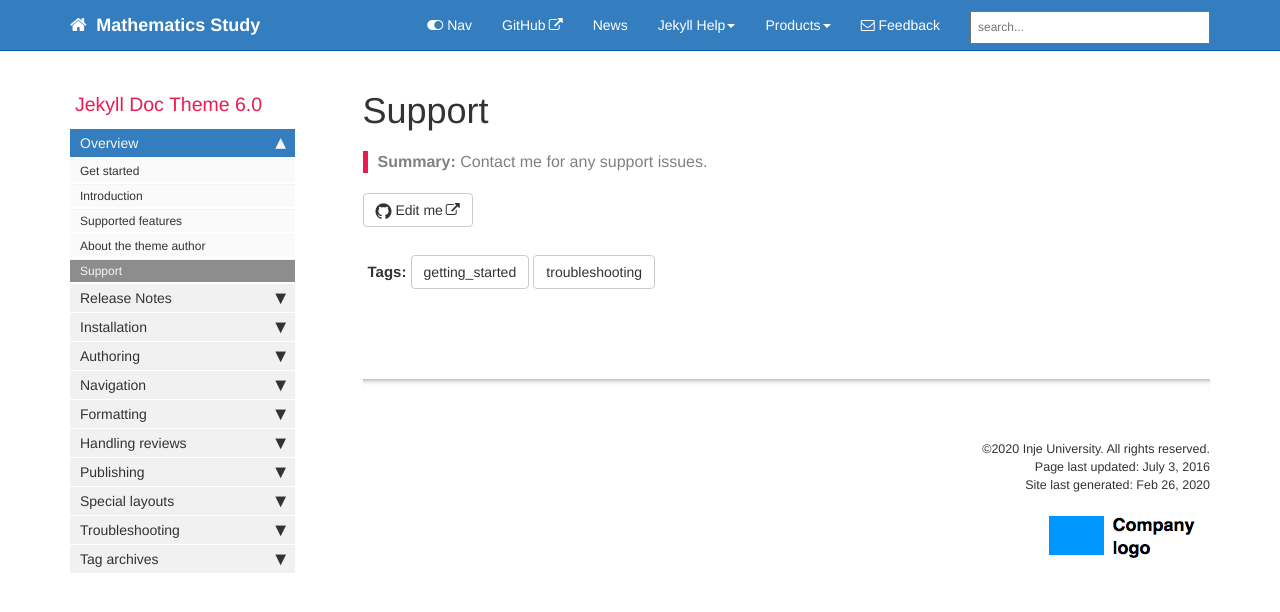
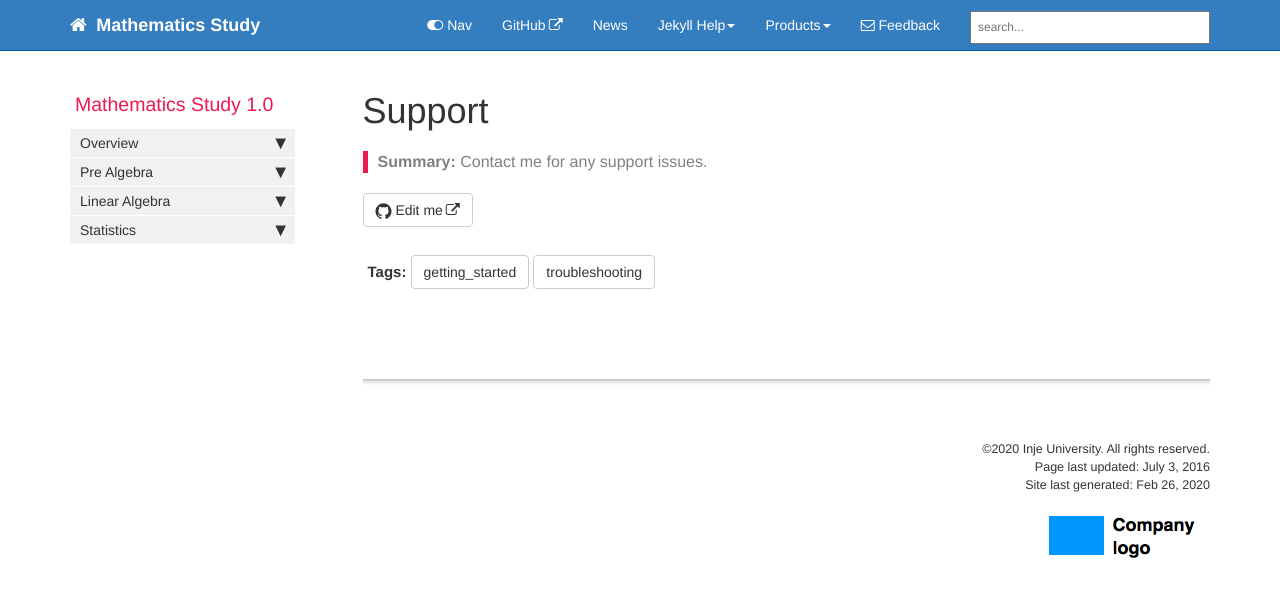
Before and after one commit to jongeunShin95/mathematics-study, a Jekyll site: the page built from pages/mydoc/mydoc_support.md, in a window 1280 px wide. Shown: the top 612 px of the page. Built offline with Jekyll 4.4.1, drawn with Linux system fonts in a browser that asks for light colours; comment, search, counter and statistics services are not loaded; part of the change alters nothing that is shown.

Commit message:
setting...

```diff
--- a/_data/sidebars/mydoc_sidebar.yml
+++ b/_data/sidebars/mydoc_sidebar.yml
@@ -2,8 +2,8 @@
 
 entries:
 - title: sidebar
-  product: Jekyll Doc Theme
-  version: 6.0
+  product: Mathematics Study
+  version: 1.0
   folders:
 
   - title:
@@ -23,28 +23,12 @@ entries:
     output: web, pdf
     folderitems:
 
-    - title: Get started
+    - title: Introduction
       url: /index.html
       output: web, pdf
       type: homepage
 
-    - title: Introduction
-      url: /mydoc_introduction.html
-      output: web, pdf
-
-    - title: Supported features
-      url: /mydoc_supported_features.html
-      output: web, pdf
-
-    - title: About the theme author
-      url: /mydoc_about.html
-      output: web, pdf
-
-    - title: Support
-      url: /mydoc_support.html
-      output: web, pdf
-
-  - title: Release Notes
+  - title: Pre Algebra
     output: web, pdf
     folderitems:
 
@@ -56,7 +40,7 @@ entries:
       url: /mydoc_release_notes_50.html
       output: web, pdf
 
-  - title: Installation
+  - title: Linear Algebra
     output: web, pdf
     folderitems:
 
@@ -64,232 +48,10 @@ entries:
       url: /mydoc_about_ruby_gems_etc.html
       output: web, pdf
 
-    - title: Install Jekyll on Mac
-      url: /mydoc_install_jekyll_on_mac.html
-      output: web, pdf
-
-    - title: Install Jekyll on Windows
-      url: /mydoc_install_jekyll_on_windows.html
-      output: web, pdf
-
-  - title: Authoring
+  - title: Statistics
     output: web, pdf
 
     folderitems:
     - title: Pages
       url: /mydoc_pages.html
       output: web, pdf
-
-    - title: Posts
-      url: /mydoc_posts.html
-      output: web, pdf
-
-    - title: Lists
-      url: /mydoc_lists.html
-      output: web, pdf
-
-    - title: Conditional logic
-      url: /mydoc_conditional_logic.html
-      output: web, pdf
-
-    - title: Content reuse
-      url: /mydoc_content_reuse.html
-      output: web, pdf
-
-    - title: Collections
-      url: /mydoc_collections.html
-      output: web, pdf
-
-    - title: WebStorm editor tips
-      url: /mydoc_webstorm_text_editor.html
-      output: web, pdf
-
-    - title: Atom editor tips
-      url: /mydoc_atom_text_editor.html
-      output: web, pdf
-
-  - title: Navigation
-    output: web, pdf
-
-    folderitems:
-    - title: Sidebar navigation
-      url: /mydoc_sidebar_navigation.html
-      output: web, pdf
-
-    - title: YAML tutorial in the context of Jekyll
-      url: /mydoc_yaml_tutorial.html
-      output: web, pdf
-
-    - title: Tags
-      url: /mydoc_tags.html
-      output: web, pdf
-
-    - title: Series
-      url: /mydoc_series.html
-      output: web, pdf
-
-  - title: Formatting
-    output: web, pdf
-
-    folderitems:
-    - title: Tooltips
-      url: /mydoc_adding_tooltips.html
-      output: web, pdf
-
-    - title: Alerts
-      url: /mydoc_alerts.html
-      output: web, pdf
-
-    - title: Icons
-      url: /mydoc_icons.html
-      output: web, pdf
-
-    - title: Images
-      url: /mydoc_images.html
-      output: web, pdf
-
-    - title: Code samples
-      url: /mydoc_code_samples.html
-      output: web, pdf
-
-    - title: Labels
-      url: /mydoc_labels.html
-      output: web, pdf
-
-    - title: Links
-      url: /mydoc_hyperlinks.html
-      output: web, pdf
-
-    - title: Navtabs
-      url: /mydoc_navtabs.html
-      output: web, pdf
-
-    - title: Tables
-      url: /mydoc_tables.html
-      output: web, pdf
-
-    - title: Syntax highlighting
-      url: /mydoc_syntax_highlighting.html
-      output: web, pdf
-
-    - title: Workflow maps
-      url: /mydoc_workflow_maps.html
-      output: web, pdf
-
-  - title: Handling reviews
-    output: web, pdf
-
-    folderitems:
-    - title: Commenting on files
-      url: /mydoc_commenting_on_files.html
-      output: web, pdf
-
-#    - title: Git collaboration
-#      url: /mydoc_git_collaboration
-#      output: web, pdf
-
-  - title: Publishing
-    output: web, pdf
-
-    folderitems:
-    - title: Build arguments
-      url: /mydoc_build_arguments.html
-      output: web, pdf
-
-    - title: Themes
-      url: /mydoc_themes.html
-      output: web, pdf
-
-    - title: Generating PDFs
-      url: /mydoc_generating_pdfs.html
-      output: web, pdf
-
-    - title: Help APIs and UI tooltips
-      url: /mydoc_help_api.html
-      output: web, pdf
-
-    - title: Search configuration
-      url: /mydoc_search_configuration.html
-      output: web, pdf
-
-    - title: iTerm profiles
-      url: /mydoc_iterm_profiles.html
-      output: web, pdf
-
-    - title: Pushing builds to server
-      url: /mydoc_push_build_to_server.html
-      output: web, pdf
-
-    - title: Publishing on Github Pages
-      url: /mydoc_publishing_github_pages.html
-      output: web, pdf
-
-  - title: Special layouts
-    output: web, pdf
-
-    folderitems:
-    - title: Knowledge-base layout
-      url: /mydoc_kb_layout.html
-      output: web, pdf
-
-    - title: Glossary layout
-      url: /mydoc_glossary.html
-      output: web, pdf
-
-    - title: FAQ layout
-      url: /mydoc_faq_layout.html
-      output: web, pdf
-
-    - title: Shuffle layout
-      url: /mydoc_shuffle.html
-      output: web, pdf
-
-  - title: Troubleshooting
-    output: web, pdf
-
-    folderitems:
-
-    - title: Troubleshooting
-      url: /mydoc_troubleshooting.html
-      output: web, pdf
-
-  - title: Tag archives
-    output: web
-    folderitems:
-
-    - title: Tag archives overview
-      url: /mydoc_tag_archives_overview.html
-      output: web
-
-      subfolders:
-      - title: Tag archive pages
-        output: web
-        subfolderitems:
-
-        - title: Formatting pages
-          url: /tag_formatting.html
-          output: web
-
-        - title: Navigation pages
-          url: /tag_navigation.html
-          output: web
-
-        - title: Content types pages
-          url: /tag_content_types.html
-          output: web
-
-        - title: Publishing pages
-          url: /tag_publishing.html
-          output: web
-
-        - title: Special layout pages
-          url: /tag_special_layouts.html
-          output: web
-
-        - title: Collaboration pages
-          url: /tag_collaboration.html
-          output: web
-
-        - title: Troubleshooting pages
-          url: /tag_troubleshooting.html
-          output: web
```
